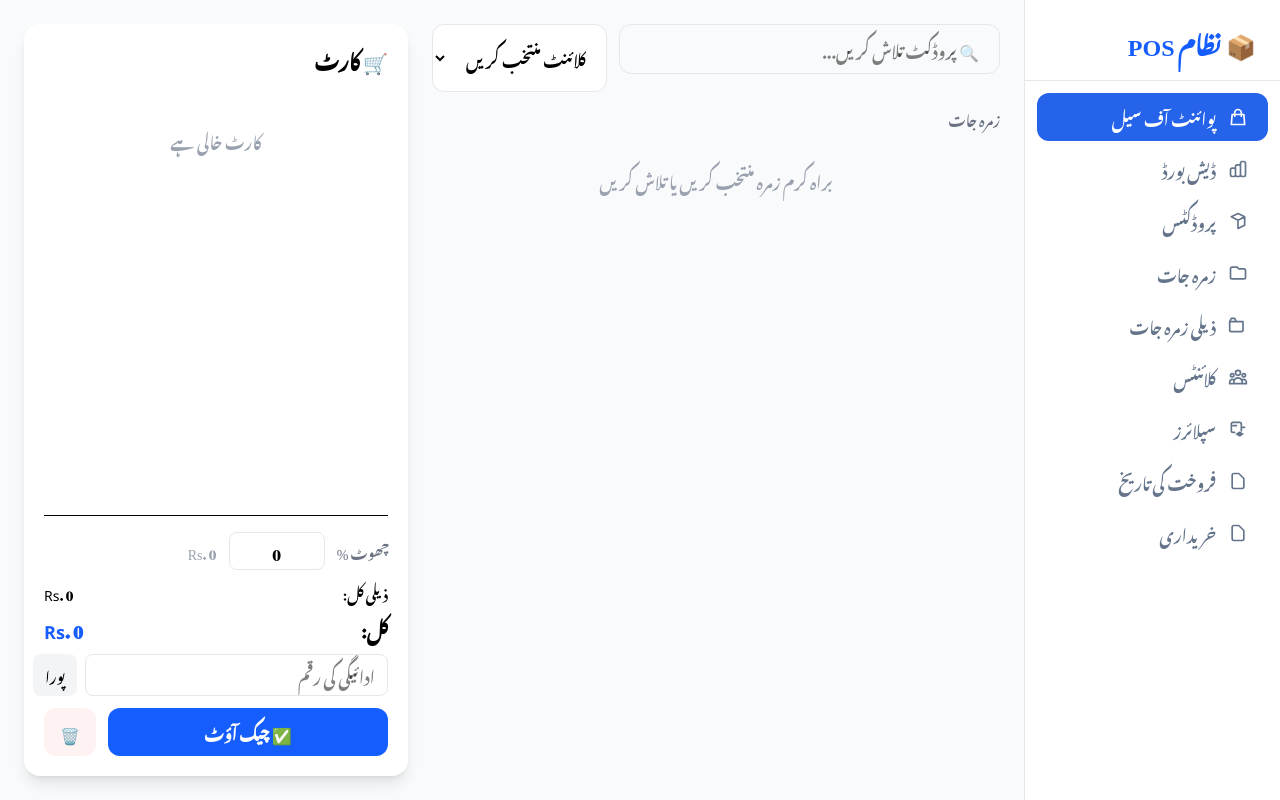
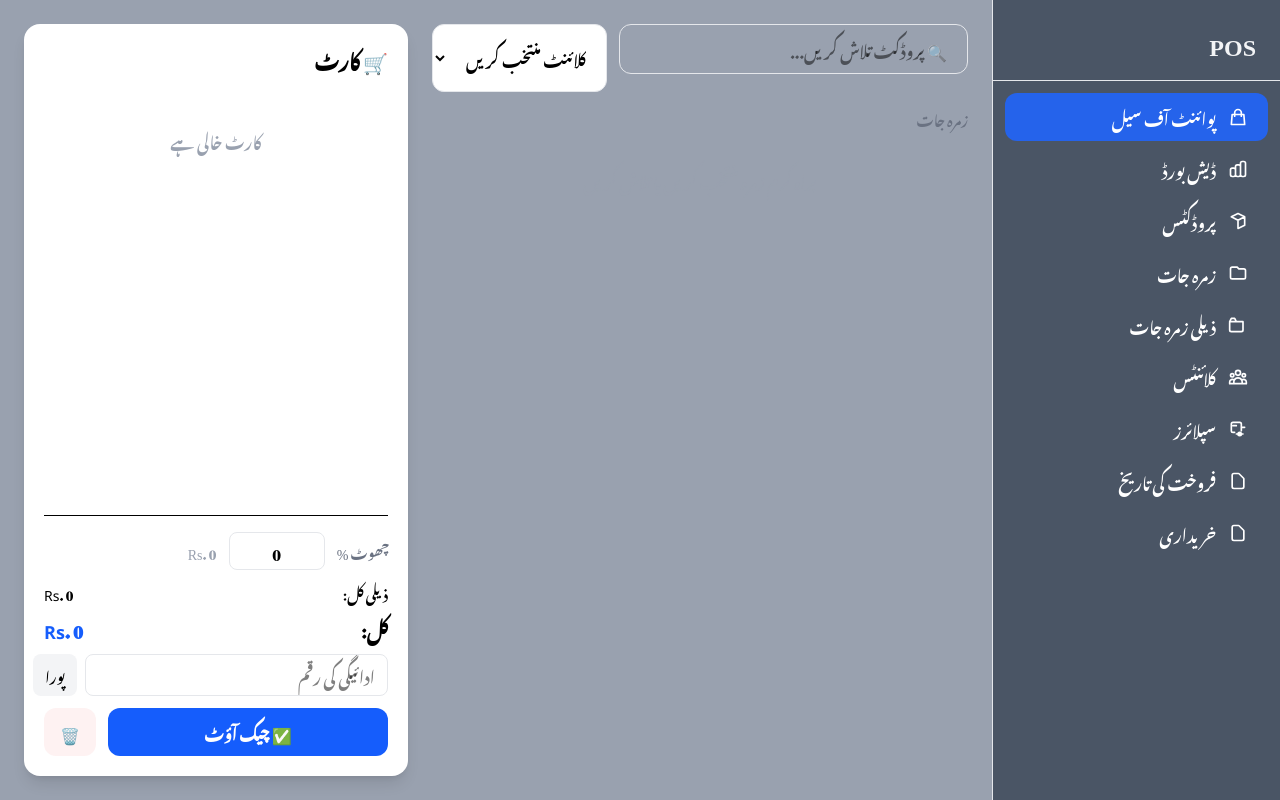
Before and after one commit to likeam/lagerblance, a React (Vite) app: page / in a window 1280 px wide. Built offline with nearby package versions, Linux system fonts and the light colour scheme; a web font is replaced by a local one.

Commit message:
Changing CSS

```diff
--- a/src/App.jsx
+++ b/src/App.jsx
@@ -41,7 +41,7 @@ function App() {
 
   return (
     <AppProvider>
-      <div className="flex min-h-screen bg-gray-50">
+      <div className="flex min-h-screen bg-gray-400">
         <Sidebar activeTab={activeTab} setActiveTab={setActiveTab} />
         <div className="flex-1 overflow-auto">{renderContent()}</div>
       </div>
--- a/src/components/common/Sidebar.jsx
+++ b/src/components/common/Sidebar.jsx
@@ -15,11 +15,9 @@ export default function Sidebar({ activeTab, setActiveTab }) {
   ];
 
   return (
-    <div className="w-64 bg-white border-l border-gray-200 h-screen sticky top-0 overflow-y-auto no-print">
+    <div className="w-72 bg-gray-600   border-l border-gray-200 h-screen sticky top-0 overflow-y-auto no-print">
       <div className="p-6 border-b border-gray-200">
-        <h1 className="text-2xl font-bold text-blue-600 urdu-text">
-          📦 نظام POS
-        </h1>
+        <h1 className="text-2xl font-bold text-gray-100 urdu-text">POS</h1>
       </div>
       <nav className="p-3 space-y-1">
         {items.map((item) => (
--- a/src/index.css
+++ b/src/index.css
@@ -75,7 +75,7 @@
   border-radius: 12px;
   transition: all 0.2s ease;
   cursor: pointer;
-  color: #64748b;
+  color: white;
   font-weight: 500;
 }
 .sidebar-link:hover {
```
